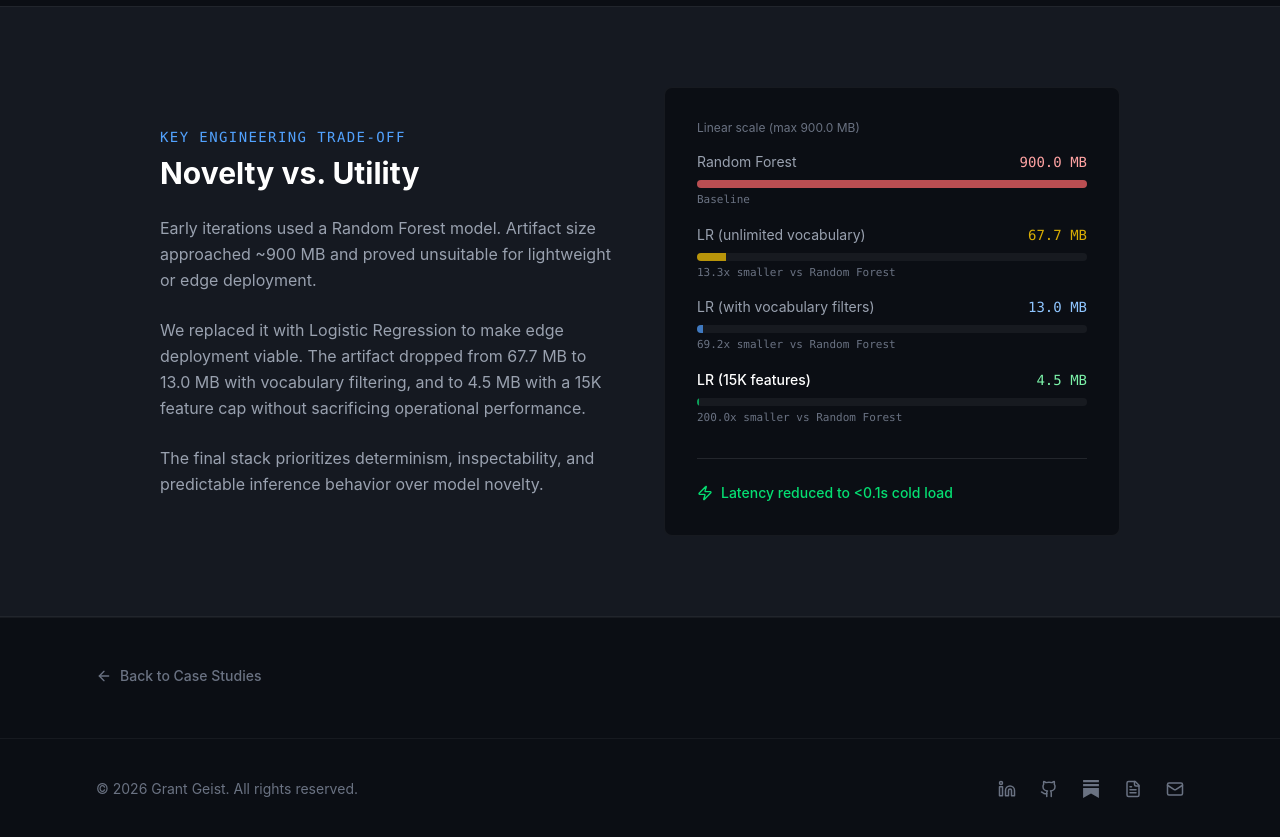
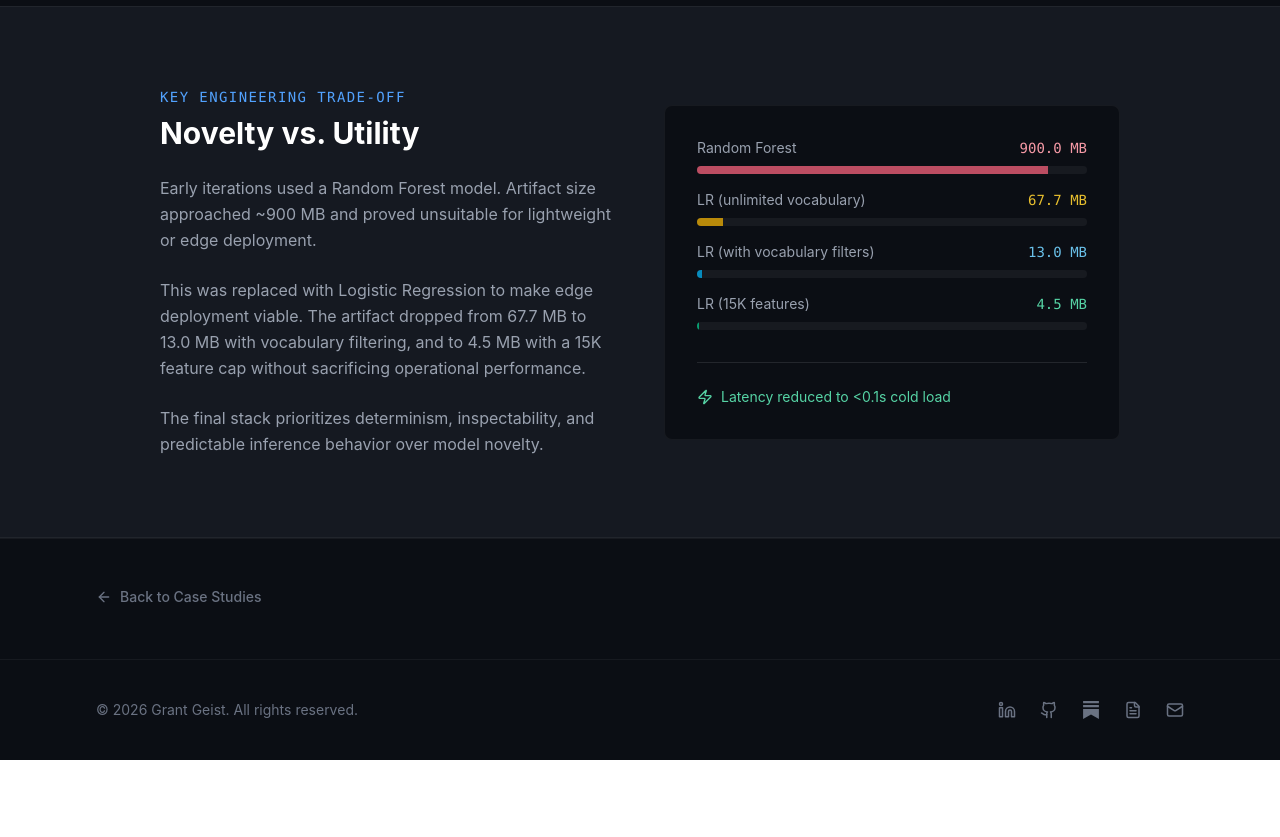
Before and after one commit to ghgeist/ghgeist.github.io, a React (Vite) app: page /projects/signal-storm in a window 1280 px wide. Shown: the part 2320-3157 px from the top of the page. After the commit the page ends 3080 px from the top, so only its background shows below. Built offline with nearby package versions, Linux system fonts and the light colour scheme.

Commit message:
Refactor StormSignal component by removing unused properties, simplifying model comparison logic, and updating color configurations for better visual consistency. Adjusted text for clarity in the description of model changes.

```diff
--- a/src/app/projects/StormSignal.tsx
+++ b/src/app/projects/StormSignal.tsx
@@ -114,14 +114,13 @@ type ModelComparison = {
   label: string;
   sizeMB: number;
   color: "red" | "yellow" | "blue" | "green";
-  isFinal?: boolean;
 };
 
 const modelComparisons: ModelComparison[] = [
   { label: "Random Forest", sizeMB: 900, color: "red" },
   { label: "LR (unlimited vocabulary)", sizeMB: 67.7, color: "yellow" },
   { label: "LR (with vocabulary filters)", sizeMB: 13.0, color: "blue" },
-  { label: "LR (15K features)", sizeMB: 4.5, color: "green", isFinal: true },
+  { label: "LR (15K features)", sizeMB: 4.5, color: "green" },
 ];
 
 function CtaButton({ label, href, icon, variant }: CtaLink) {
@@ -267,10 +266,7 @@ function ArchitectureDesktopTablet() {
     <div className="relative hidden sm:block">
       <div className="relative grid grid-cols-1 md:grid-cols-2 lg:grid-cols-4 gap-3 md:gap-3">
         {architectureLanes.map((lane, idx) => (
-          <React.Fragment key={idx}>
-            <AnimatedLane lane={lane} idx={idx} />
-
-          </React.Fragment>
+          <AnimatedLane key={idx} lane={lane} idx={idx} />
         ))}
       </div>
     </div>
@@ -294,31 +290,25 @@ function ArchitectureMobile() {
 
 function ModelComparisonChart({ models }: { models: ModelComparison[] }) {
   const colorConfig: Record<ModelComparison["color"], { bg: string; text: string }> = {
-    red: { bg: "bg-red-400/70", text: "text-red-300" },
-    yellow: { bg: "bg-yellow-400/70", text: "text-yellow-400/85" },
-    blue: { bg: "bg-blue-400/70", text: "text-blue-300" },
-    green: { bg: "bg-green-400/70", text: "text-green-300" },
+    red: { bg: "bg-rose-400/70", text: "text-rose-300/95" },
+    yellow: { bg: "bg-amber-400/70", text: "text-amber-300/90" },
+    blue: { bg: "bg-sky-400/70", text: "text-sky-300/90" },
+    green: { bg: "bg-emerald-400/70", text: "text-emerald-300/90" },
   };
 
-  const maxModelSize = Math.max(...models.map(m => m.sizeMB));
-  const baselineModelSize = models[0]?.sizeMB ?? maxModelSize;
+  const maxModelSize = 1000;
 
   return (
     <div className="bg-[#0B0E14] p-6 md:p-8 rounded-lg border border-white/5">
-      <div className="mb-4 text-xs text-gray-500">
-        Linear scale (max {maxModelSize.toFixed(1)} MB)
-      </div>
       <div className="space-y-4">
         {models.map((model, idx) => {
           const widthPercent = (model.sizeMB / maxModelSize) * 100;
           const colors = colorConfig[model.color];
-          const isBaseline = idx === 0;
-          const shrinkFactor = isBaseline ? null : baselineModelSize / model.sizeMB;
 
           return (
             <div key={idx}>
               <div className="flex justify-between text-sm mb-2">
-                <span className={model.isFinal ? "text-white font-medium" : "text-gray-400"}>
+                <span className="text-gray-400">
                   {model.label}
                 </span>
                 <span className={`${colors.text} font-mono`}>
@@ -331,15 +321,12 @@ function ModelComparisonChart({ models }: { models: ModelComparison[] }) {
                   style={{ width: `${widthPercent}%`, minWidth: widthPercent < 1 ? '2px' : '0' }}
                 />
               </div>
-              <div className="mt-1 text-[11px] text-gray-500 font-mono">
-                {isBaseline ? "Baseline" : `${shrinkFactor?.toFixed(1)}x smaller vs Random Forest`}
-              </div>
             </div>
           );
         })}
       </div>
       <div className="mt-8 pt-6 border-t border-white/10">
-        <div className="flex items-center gap-2 text-green-400 text-sm font-medium">
+        <div className="flex items-center gap-2 text-emerald-300/90 text-sm">
           <Zap className="w-4 h-4" />
           <span>Latency reduced to &lt;0.1s cold load</span>
         </div>
@@ -505,7 +492,7 @@ export function StormSignal() {
                     Early iterations used a Random Forest model. Artifact size approached ~900 MB and proved unsuitable for lightweight or edge deployment.
                   </p>
                   <p>
-                    We replaced it with Logistic Regression to make edge deployment viable. The artifact dropped from 67.7 MB to 13.0 MB with vocabulary filtering, and to 4.5 MB with a 15K feature cap without sacrificing operational performance.
+                    This was replaced with Logistic Regression to make edge deployment viable. The artifact dropped from 67.7 MB to 13.0 MB with vocabulary filtering, and to 4.5 MB with a 15K feature cap without sacrificing operational performance.
                   </p>
                   <p>
                     The final stack prioritizes determinism, inspectability, and predictable inference behavior over model novelty.
```
